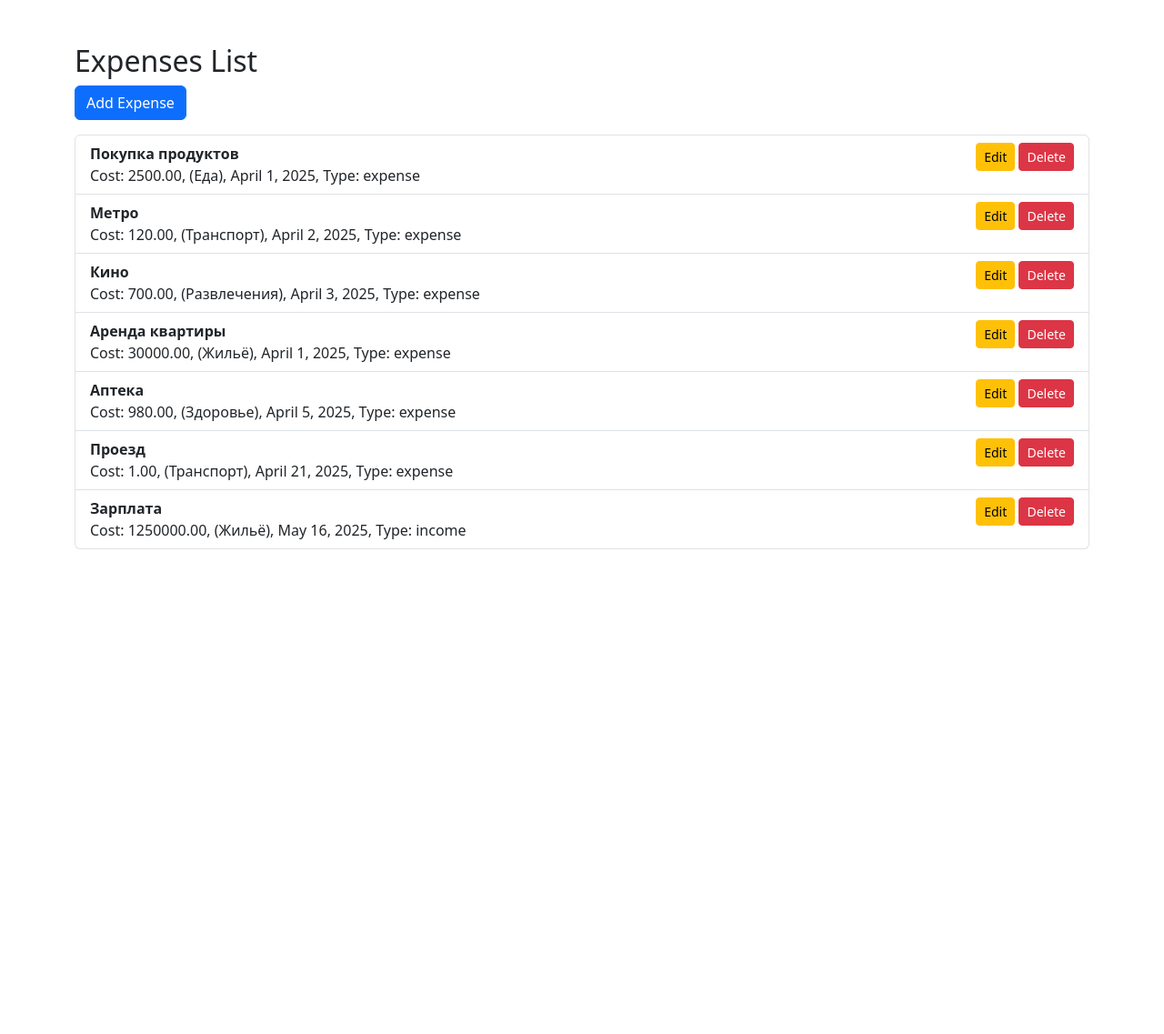
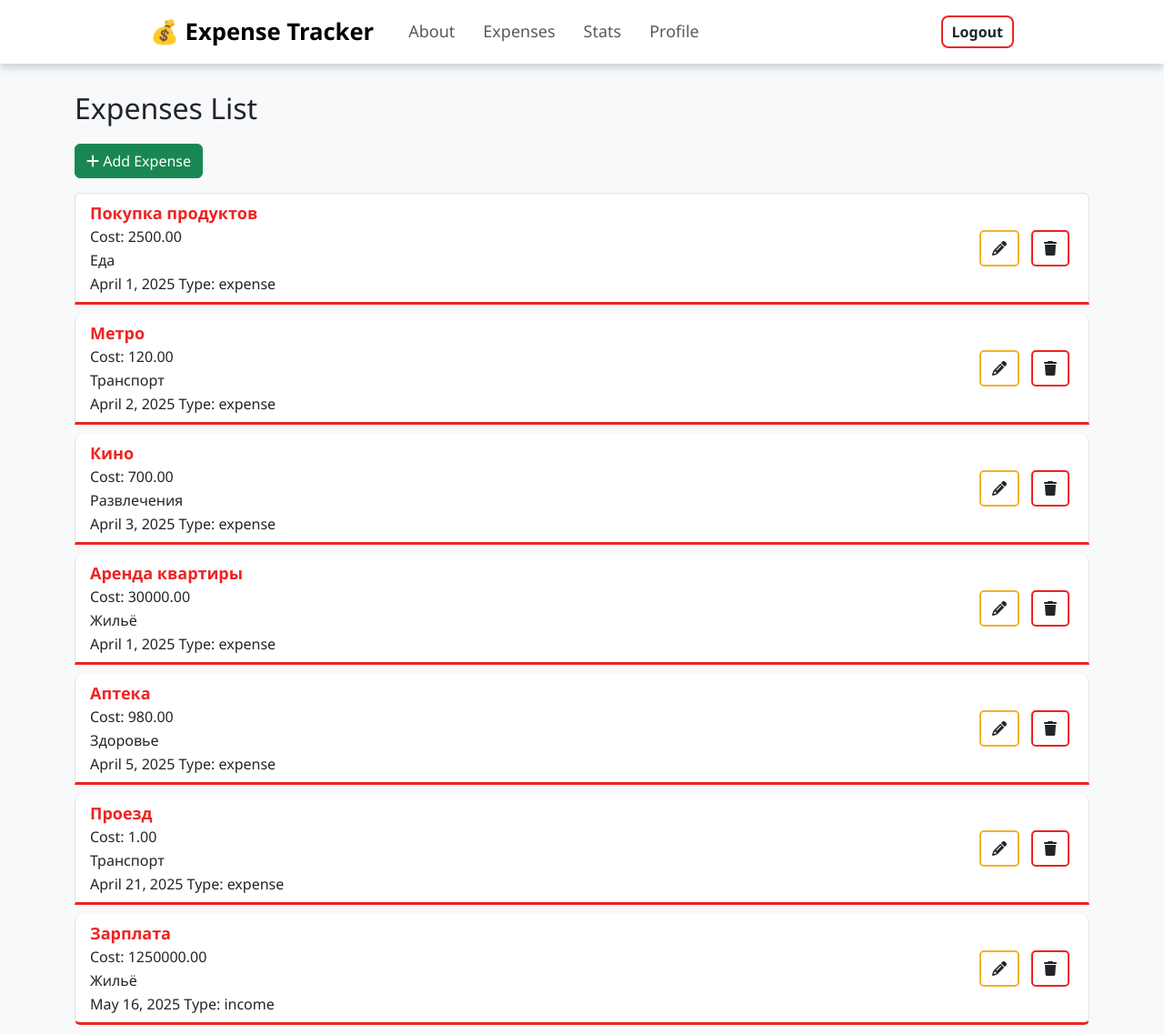
Before and after one commit to JakeIss26/expense-tracking-app, a Django app: page / in a window 1280 px wide. Shown: the whole page at 91% size. Before the commit the page ends 604 px from the top, so only its background shows below. Run offline with Django 5.2, Linux system fonts and the light colour scheme; data comes from the database, SQL or seed files in the repository; both versions use the stored data as it was after the commit; parts of the project's set-up code (start-up, migrations or seed data) failed here and were passed over.

Commit message:
Altered design of website - Added a navbar - Changed expense_list, login, about, profile, expence_form pages - Deleted home page, because of uselessness

```diff
--- /dev/null
+++ b/expense_tracker/static/css/style.css
@@ -0,0 +1,137 @@
+body {
+  font-family: 'Segoe UI', Tahoma, Geneva, Verdana, sans-serif;
+  background-color: #f5f5f5;
+}
+
+.container-fluid {
+  padding-left: 165px;
+  padding-right: 165px;
+}
+
+.navbar {
+  height: 70px;
+  width: 100%;
+  position: sticky;
+  top: 0;
+  background-color: #ffffff;
+  padding-top: 10px;
+  padding-bottom: 10px;
+  z-index: 1;
+  -webkit-box-shadow: 0px 5px 8px 0px rgba(34, 60, 80, 0.2);
+  -moz-box-shadow: 0px 5px 8px 0px rgba(34, 60, 80, 0.2);
+  box-shadow: 0px 5px 8px 0px rgba(34, 60, 80, 0.2);
+}
+
+.navbar-brand {
+  font-weight: 600;
+  font-size: 1.6rem;
+  margin-right: 20px;
+}
+
+.navbar-nav {
+  margin-left: 10px;
+  flex-direction: row;
+}
+
+.nav-item {
+  margin-right: 15px;
+}
+
+.nav-link {
+  font-weight: 500;
+  font-size: 18px;
+}
+
+.nav-link:hover {
+  text-decoration: underline;
+}
+
+.logout-btn {
+  font-weight: bold;
+  border-radius: 8px;
+  border: 2px solid #ec2424;
+  padding: 4px 10px;
+  margin-left: 10px;
+  transition: border 0.3s ease;
+}
+
+.logout-btn:hover {
+  background-color: #ec2424;
+  color: #ffffff;
+}
+
+
+/* expense list*/
+
+.heading {
+  margin-top: 30px;
+  margin-bottom: 20px;
+}
+
+.expense_type {
+  background-color: #ffffff;
+  border-bottom: 3px solid #ec2424;
+  border-radius: 10px 10px 0px 0px;
+  margin-bottom: 10px;
+}
+
+.income_type {
+  background-color: #ffffff;
+  border-bottom: 3px solid #198754;
+  border-radius: 10px 10px 0px 0px;
+  margin-bottom: 10px;
+}
+
+.edit_btn {
+  background-color: #ffffff;
+  border: #f2b32a solid 2px;
+  border-radius: 5px;
+  margin-right: 5px;
+  transition: background-color 0.3s ease;
+}
+
+.edit_btn:hover {
+  background-color: #f2b32a;
+  color: #ffffff;
+}
+
+.delete_btn {
+  background-color: #ffffff;
+  border: #ec2424 solid 2px;
+  border-radius: 5px;
+  margin-right: 5px;
+  transition: background-color 0.3s ease;
+}
+
+.delete_btn:hover {
+  background-color: #ec2424;
+  color: #ffffff;
+}
+
+.expense_name {
+  color: #ec2424;
+  font-weight: 700;
+  font-size: 18px;
+  margin-bottom: 5px;
+}
+
+.expense_category {
+  display: block;
+  padding: 2px 0px;
+  border-radius: 5px;
+}
+
+/*profile*/
+
+.edit-profile-btn {
+  font-weight: bold;
+  border-radius: 8px;
+  border: 2px solid #f2b32a;
+  padding: 4px 10px;
+  transition: border 0.3s ease;
+}
+
+.edit-profile-btn:hover {
+  background-color: #f2b32a;
+  color: #ffffff;
+}
--- a/expense_tracker/templates/base.html
+++ b/expense_tracker/templates/base.html
@@ -1,14 +1,54 @@
+{% load static %}
 <!DOCTYPE html>
 <html lang="en">
 <head>
     <meta charset="UTF-8">
     <title>Expense Tracker</title>
-    <link rel="stylesheet" href="https://cdn.jsdelivr.net/npm/bootstrap@5.3.0/dist/css/bootstrap.min.css">
+    <!-- Bootstrap -->
+    <link href="https://cdn.jsdelivr.net/npm/bootstrap@5.3.0/dist/css/bootstrap.min.css" rel="stylesheet">
+    <!-- Custom CSS -->
+    <link href="{% static 'css/style.css' %}" rel="stylesheet">
+
+    <link rel="stylesheet" href="https://cdnjs.cloudflare.com/ajax/libs/font-awesome/6.5.0/css/all.min.css">
 </head>
-<body>
-    <div class="container mt-5">
+<body class="bg-light">
+
+    <!-- Навбар -->
+    <nav class="navbar navbar-expand-lg navbar-light">
+        <div class="container-fluid">
+          <a class="navbar-brand" href="{% url 'expense-list' %}">💰 Expense Tracker</a>
+          <div class="collapse navbar-collapse">
+            <ul class="navbar-nav me-auto mb-2 mb-lg-0">
+              <li class="nav-item">
+                <a class="nav-link" href="{% url 'about' %}">About</a>
+              </li>
+              <li class="nav-item">
+                <a class="nav-link" href="{% url 'expense-list' %}">Expenses</a>
+              </li>
+              <li class="nav-item">
+                <a class="nav-link" href="{% url 'stats' %}">Stats</a>
+              </li>
+              <li class="nav-item">
+                <a class="nav-link" href="{% url 'profile' %}">Profile</a>
+              </li>
+            </ul>
+            <form class="d-flex" method="post" action="{% url 'logout' %}">
+              {% csrf_token %}
+              <button class="btn logout-btn" type="submit">Logout</button>
+            </form>
+          </div>
+        </div>
+      </nav>
+
+
+
+    <!-- Контент -->
+    <div class="container mt-4">
         {% block content %}
         {% endblock %}
     </div>
+
+    <!-- Bootstrap JS -->
+    <script src="https://cdn.jsdelivr.net/npm/bootstrap@5.3.0/dist/js/bootstrap.bundle.min.js"></script>
 </body>
 </html>
--- a/expense_tracker/templates/edit_profile.html
+++ b/expense_tracker/templates/edit_profile.html
@@ -1,4 +1,6 @@
 {% extends 'base.html' %}
+{% load static %}
+
 {% block content %}
 <h2>Edit Profile</h2>
 <form method="post">
--- a/expense_tracker/templates/expense_confirm_delete.html
+++ b/expense_tracker/templates/expense_confirm_delete.html
@@ -1,4 +1,5 @@
 {% extends 'base.html' %}
+{% load static %}
 
 {% block content %}
 <h2>Confirm Delete</h2>
--- a/expense_tracker/templates/expense_form.html
+++ b/expense_tracker/templates/expense_form.html
@@ -1,11 +1,12 @@
 {% extends 'base.html' %}
+{% load static %}
 
 {% block content %}
-<h2>{{ view.object.pk|yesno:"Edit Expense,Create Expense" }}</h2>
+<h2 class="heading">{{ view.object.pk|yesno:"Edit Expense,Create Expense" }}</h2>
 <form method="post">
     {% csrf_token %}
     {{ form.as_p }}
     <button type="submit" class="btn btn-success">Save</button>
+    <a href="{% url 'expense-list' %}" class="btn btn-danger">Back</a>
 </form>
-<a href="{% url 'expense-list' %}" class="btn btn-secondary mt-2">Back</a>
 {% endblock %}
--- a/expense_tracker/templates/expense_list.html
+++ b/expense_tracker/templates/expense_list.html
@@ -1,21 +1,22 @@
 {% extends 'base.html' %}
+{% load static %}
 
 {% block content %}
-<h2>Expenses List</h2>
-<a href="{% url 'expense-create' %}" class="btn btn-primary mb-3">Add Expense</a>
+<h2 class="heading">Expenses List</h2>
+<a href="{% url 'expense-create' %}" class="btn btn-success mb-3"><i class="fas fa-plus" style="color: white; font-size: 16px;"></i> Add Expense</a>
 <ul class="list-group">
     {% for expense in expenses %}
-    <li class="list-group-item d-flex justify-content-between">
+    <li class="list-group-item d-flex justify-content-between expense_type">
         <div>
-            <strong>{{ expense.name }}</strong><br>
-            Cost: {{ expense.amount }},
-            ({{ expense.category }}),
-            {{ expense.date }},
+            <span class="expense_name">{{ expense.name }}</span>
+            <span style="display: block;">Cost: {{ expense.amount }}</span>
+            <span class="expense_category">{{ expense.category }}</span>
+            {{ expense.date }}
             Type: {{ expense.type }}
         </div>
-        <div>
-            <a href="{% url 'expense-update' expense.pk %}" class="btn btn-warning btn-sm">Edit</a>
-            <a href="{% url 'expense-delete' expense.pk %}" class="btn btn-danger btn-sm">Delete</a>
+        <div class="d-flex gap-2 align-items-center">
+            <a href="{% url 'expense-update' expense.pk %}" class="btn edit_btn"><i class="fas fa-pencil-alt" style="font-size: 16px;"></i></a>
+            <a href="{% url 'expense-delete' expense.pk %}" class="btn delete_btn"><i class="fas fa-trash" style="font-size: 16px;"></i></a>
         </div>
     </li>
     {% endfor %}
--- a/expense_tracker/templates/login.html
+++ b/expense_tracker/templates/login.html
@@ -1,9 +1,12 @@
 {% extends 'base.html' %}
+{% load static %}
+
 {% block content %}
 <h2>Log in</h2>
 <form method="post">
   {% csrf_token %}
   {{ form.as_p }}
+  <p>It you don't have an account, you can <a href="{% url 'register' %}">register here</a>.</p>
   <button type="submit" class="btn btn-success">Log in</button>
 </form>
 {% endblock %}
--- a/expense_tracker/templates/register.html
+++ b/expense_tracker/templates/register.html
@@ -1,9 +1,11 @@
 {% extends 'base.html' %}
+{% load static %}
+
 {% block content %}
-<h2>Registration</h2>
+<h2 class="heading">Registration</h2>
 <form method="post">
   {% csrf_token %}
   {{ form.as_p }}
-  <button type="submit" class="btn btn-primary">Register</button>
+  <button type="submit" class="btn btn-success">Register</button>
 </form>
 {% endblock %}
--- a/expense_tracker/urls.py
+++ b/expense_tracker/urls.py
@@ -10,7 +10,6 @@ router.register(r'expenses', ExpenseViewSet)
 
 urlpatterns = [
     path('api/', include(router.urls)),
-    path('home/', views.home, name='home'),
     path('about/', views.about, name='about'),
     path('', ExpenseListView.as_view(), name='expense-list'),
     path('create/', ExpenseCreateView.as_view(), name='expense-create'),
--- a/expense_tracker/views.py
+++ b/expense_tracker/views.py
@@ -37,11 +37,6 @@ class ExpenseDeleteView(DeleteView):
     model = Expense
     template_name = 'expense_confirm_delete.html'
     success_url = reverse_lazy('expense-list')
-
-@login_required
-def home(request):
-    data = Expense.objects.all()
-    return render(request, 'home.html', {'data': data})
 
 def about(request):
     return render(request, 'about.html')
```
Also changed, not shown: expense_tracker/templates/about.html (+13 -12 lines), expense_tracker/templates/home.html (deleted, +0 -16 lines), expense_tracker/templates/profile.html (+7 -5 lines), expense_tracker/templates/stats.html (+44 -6 lines), db.sqlite3.
